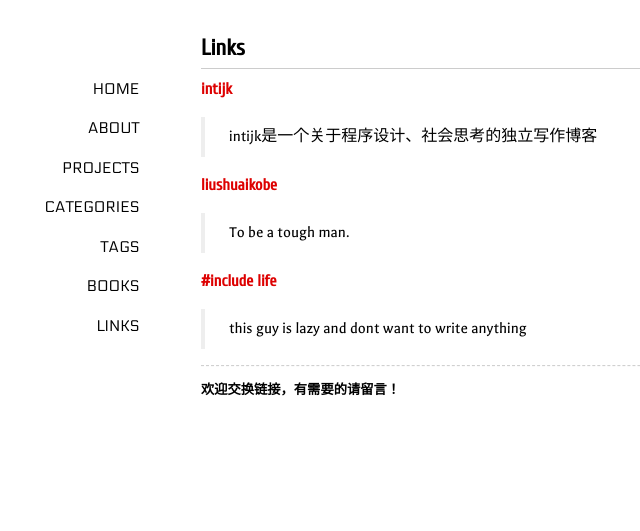
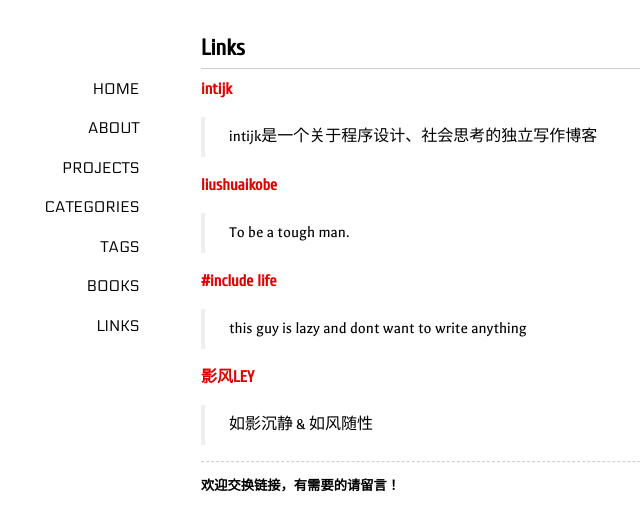
Before and after one commit to lazybios/lazybios.github.com, a Jekyll site: the page built from links/index.md, in a window 1280 px wide. Shown: the top 531 px of the page, without its empty margins (139-779 px from the left). Built offline with Jekyll 4.4.1, drawn with Linux system fonts in a browser that asks for light colours; Markdown is read by kramdown in place of the engine named in the settings; comment, search, counter and statistics services are not loaded.

Commit message:
add new links

```diff
--- a/links/index.md
+++ b/links/index.md
@@ -13,6 +13,8 @@ comments: yes
 ####[\#include life](http://www.ziggear.us/)
 > this guy is lazy and dont want to write anything
 
+####[影风LEY](http://www.shwley.com)
+> 如影沉静 & 如风随性
 
 ---------------------
 #####欢迎交换链接，有需要的请留言！
```
